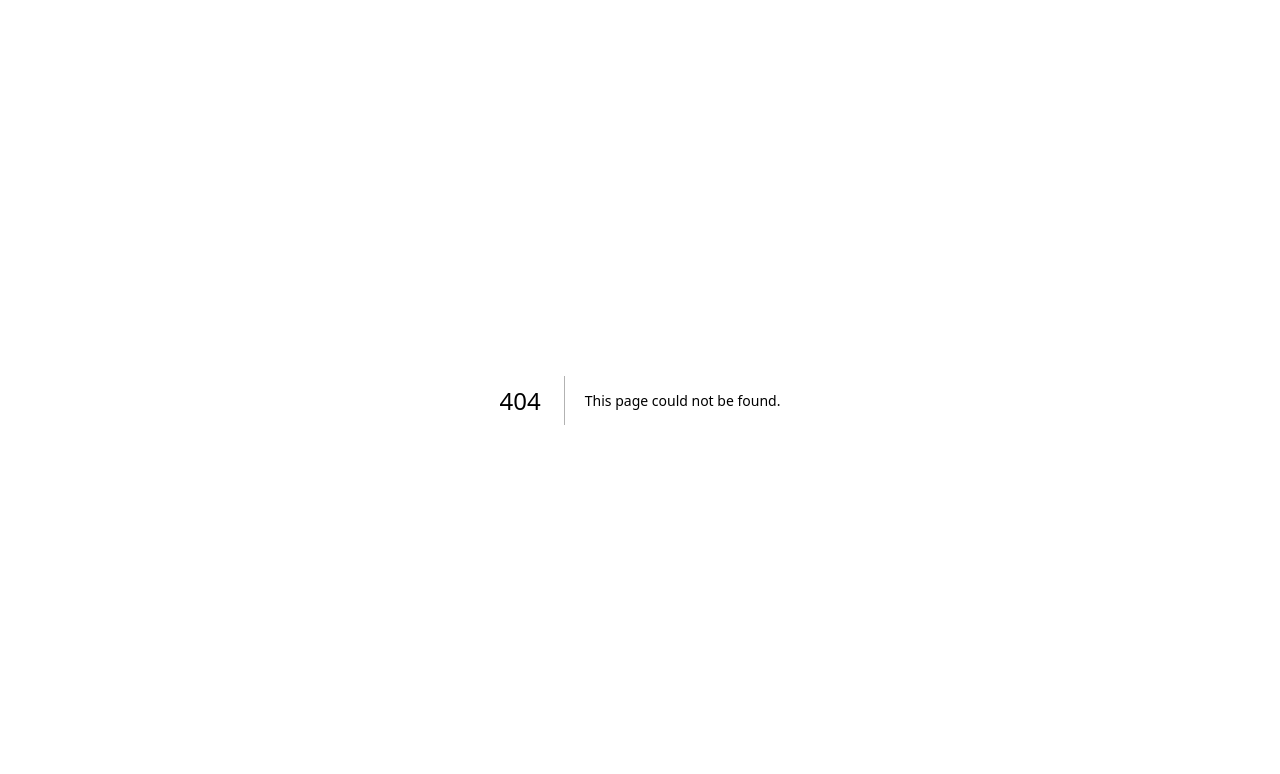
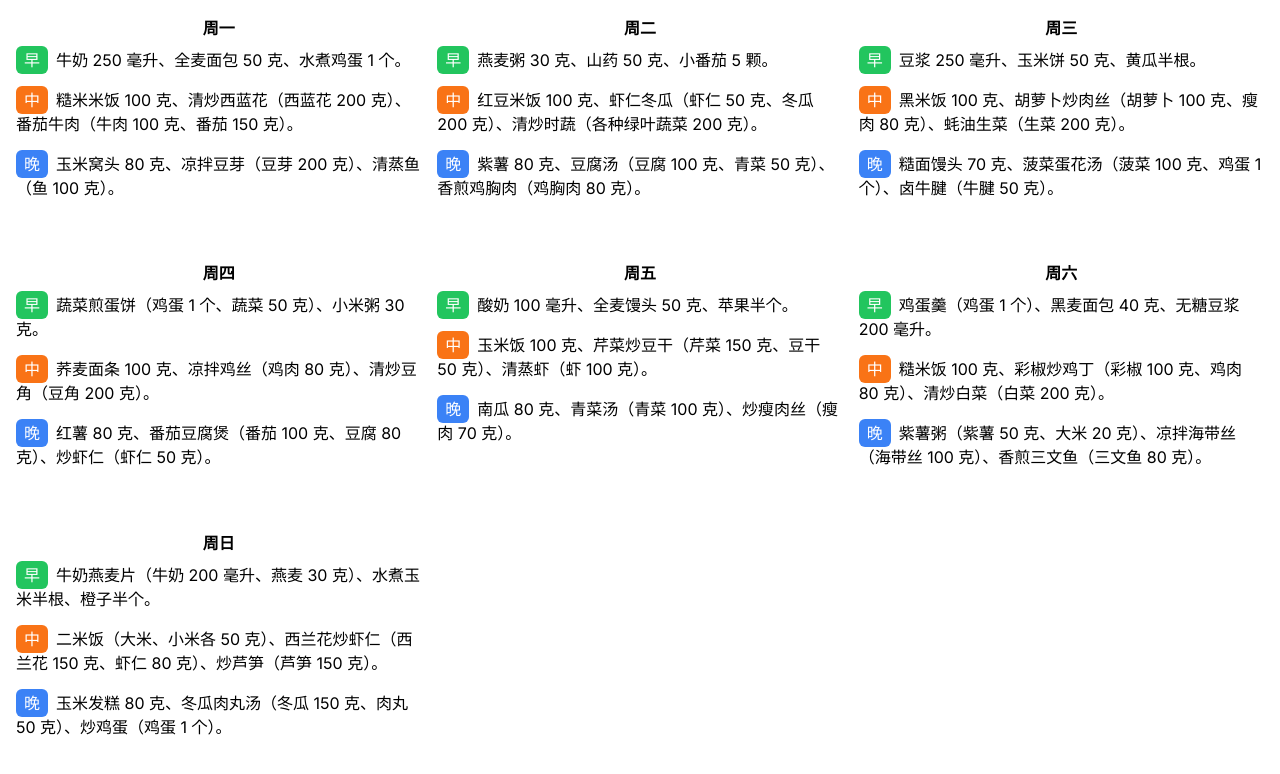
Before and after one commit to XuNeverMore/next-app, a Next.js app: page /recipe in a window 1280 px wide. Before the commit this address had no page. Shown: the top 774 px of the page. Built offline with nearby package versions, Linux system fonts and the light colour scheme.

Commit message:
hide old nets

```diff
--- a/db.json
+++ b/db.json
@@ -41,7 +41,8 @@
         {
           "icon": "https://app.axure.cloud/app/favicon.ico",
           "title": "v2.27.0",
-          "url": "https://733asm.axshare.com/?id=v41jmq&p=家族广场&g=1&sc=3"
+          "url": "https://733asm.axshare.com/?id=v41jmq&p=家族广场&g=1&sc=3",
+          "visible": false
         },
         {
           "icon": "https://lhcdn.lanhuapp.com/web/static/favicon.ico?v=2",
@@ -56,12 +57,14 @@
         {
           "icon": "https://app.axure.cloud/app/favicon.ico",
           "title": "v2.28.0",
-          "url": "https://sytf3c.axshare.com/?id=07rkcb&p=邀请好友多级分成&g=1"
+          "url": "https://sytf3c.axshare.com/?id=07rkcb&p=邀请好友多级分成&g=1",
+          "visible": false
         },
         {
           "icon": "https://app.axure.cloud/app/favicon.ico",
           "title": "v2.28.0-F",
-          "url": "https://zn5e0f.axshare.com/?id=0mkvjd&p=日区消息push&g=1"
+          "url": "https://zn5e0f.axshare.com/?id=0mkvjd&p=日区消息push&g=1",
+          "visible": false
         },
         {
           "title": "项目文档",
@@ -79,17 +82,44 @@
         {
           "icon": "https://app.axure.cloud/app/favicon.ico",
           "title": "v2.29.0-J",
-          "url": "https://a2d9p8.axshare.com/?id=ugpc48&p=家族小金库和活跃任务&g=1&sc=3"
+          "url": "https://a2d9p8.axshare.com/?id=ugpc48&p=家族小金库和活跃任务&g=1&sc=3",
+          "visible": false
         },
         {
           "icon": "https://app.axure.cloud/app/favicon.ico",
           "title": "v2.29.0-F",
-          "url": "https://ktt7q9.axshare.com/?id=los803&p=日区优化点&g=1&sc=3"
+          "url": "https://ktt7q9.axshare.com/?id=los803&p=日区优化点&g=1&sc=3",
+          "visible": false
         },
         {
           "icon": "https://app.axure.cloud/app/favicon.ico",
           "title": "v2.30.0-F",
           "url": "https://24vffv.axshare.com/?id=694vpp&p=语音通话渗透率提升&g=1&sc=3"
+        },
+        {
+          "icon": "https://app.axure.cloud/app/favicon.ico",
+          "title": "v2.30.0-J",
+          "url": "https://ym1nod.axshare.com/?g=1&id=zo98zi&p=日区会员功能"
+        },
+        {
+          "icon": "https://app.axure.cloud/app/favicon.ico",
+          "title": "v2.31.0-J",
+          "url": "https://p5adyl.axshare.com/?g=14&id=j34omb&p=日区女用户自定义打招呼消息&sc=3"
+        },
+        {
+          "icon": "https://app.axure.cloud/app/favicon.ico",
+          "title": "v2.32.0",
+          "url": "https://yh0m38.axshare.com/?id=l16egi&p=日区装扮商城&g=1&sc=3"
+        },
+        {
+          "icon": "https://app.axure.cloud/app/favicon.ico",
+          "title": "v2.33.0-J",
+          "url": "https://sw1wc8.axshare.com/?id=nytfhs&p=幸运礼物&g=1"
+        },
+        {
+          "icon": "https://app.axure.cloud/app/favicon.ico",
+          "title": "v2.33.0-F",
+          "url": "https://ccul9a.axshare.com/?id=qhi3zw&p=日区红包功能&g=1"
         }
       ]
     },
@@ -149,5 +179,5 @@
       ]
     }
   ],
-  "copyText": "你好😯🤔，哈哈哈,你好江山永固你的1234你的五个字体时尚感是我的"
+  "copyText": "一个黄鹂时代给"
 }
--- a/src/app/page.tsx
+++ b/src/app/page.tsx
@@ -3,11 +3,15 @@ import NavList from "@/app/ui/home/NavList";
 import CalendarView from "./ui/home/CalendarView";
 import NetEditor from "./ui/home/NetEditor";
 import { useState } from "react";
+import OffWorkTicker from "./ui/home/OffWorkTicker";
 export default function Home() {
   const [count, setCount] = useState(0);
   const [isEdit, setIsEdit] = useState(false);
   return (
     <div>
+      <div className="position-fixed top-0 left-0">
+        <OffWorkTicker></OffWorkTicker>
+      </div>
       <NetEditor
         isEdit={isEdit}
         onClick={() => setIsEdit(!isEdit)}
--- /dev/null
+++ b/src/app/recipe/page.tsx
@@ -0,0 +1,148 @@
+interface Recipe {
+  description: string;
+}
+interface Menu {
+  day: string;
+  breakfast: Recipe;
+  lunch: Recipe;
+  dinner: Recipe;
+}
+const weeklyMenu: Array<Menu> = [
+  {
+    day: "周一",
+    breakfast: {
+      description: "牛奶 250 毫升、全麦面包 50 克、水煮鸡蛋 1 个。",
+    },
+    lunch: {
+      description:
+        "糙米米饭 100 克、清炒西蓝花（西蓝花 200 克）、番茄牛肉（牛肉 100 克、番茄 150 克）。",
+    },
+    dinner: {
+      description:
+        "玉米窝头 80 克、凉拌豆芽（豆芽 200 克）、清蒸鱼（鱼 100 克）。",
+    },
+  },
+  {
+    day: "周二",
+    breakfast: {
+      description: "燕麦粥 30 克、山药 50 克、小番茄 5 颗。",
+    },
+    lunch: {
+      description:
+        "红豆米饭 100 克、虾仁冬瓜（虾仁 50 克、冬瓜 200 克）、清炒时蔬（各种绿叶蔬菜 200 克）。",
+    },
+    dinner: {
+      description:
+        "紫薯 80 克、豆腐汤（豆腐 100 克、青菜 50 克）、香煎鸡胸肉（鸡胸肉 80 克）。",
+    },
+  },
+  {
+    day: "周三",
+    breakfast: {
+      description: "豆浆 250 毫升、玉米饼 50 克、黄瓜半根。",
+    },
+    lunch: {
+      description:
+        "黑米饭 100 克、胡萝卜炒肉丝（胡萝卜 100 克、瘦肉 80 克）、蚝油生菜（生菜 200 克）。",
+    },
+    dinner: {
+      description:
+        "糙面馒头 70 克、菠菜蛋花汤（菠菜 100 克、鸡蛋 1 个）、卤牛腱（牛腱 50 克）。",
+    },
+  },
+  {
+    day: "周四",
+    breakfast: {
+      description: "蔬菜煎蛋饼（鸡蛋 1 个、蔬菜 50 克）、小米粥 30 克。",
+    },
+    lunch: {
+      description:
+        "荞麦面条 100 克、凉拌鸡丝（鸡肉 80 克）、清炒豆角（豆角 200 克）。",
+    },
+    dinner: {
+      description:
+        "红薯 80 克、番茄豆腐煲（番茄 100 克、豆腐 80 克）、炒虾仁（虾仁 50 克）。",
+    },
+  },
+  {
+    day: "周五",
+    breakfast: {
+      description: "酸奶 100 毫升、全麦馒头 50 克、苹果半个。",
+    },
+    lunch: {
+      description:
+        "玉米饭 100 克、芹菜炒豆干（芹菜 150 克、豆干 50 克）、清蒸虾（虾 100 克）。",
+    },
+    dinner: {
+      description:
+        "南瓜 80 克、青菜汤（青菜 100 克）、炒瘦肉丝（瘦肉 70 克）。",
+    },
+  },
+  {
+    day: "周六",
+    breakfast: {
+      description: "鸡蛋羹（鸡蛋 1 个）、黑麦面包 40 克、无糖豆浆 200 毫升。",
+    },
+    lunch: {
+      description:
+        "糙米饭 100 克、彩椒炒鸡丁（彩椒 100 克、鸡肉 80 克）、清炒白菜（白菜 200 克）。",
+    },
+    dinner: {
+      description:
+        "紫薯粥（紫薯 50 克、大米 20 克）、凉拌海带丝（海带丝 100 克）、香煎三文鱼（三文鱼 80 克）。",
+    },
+  },
+  {
+    day: "周日",
+    breakfast: {
+      description:
+        "牛奶燕麦片（牛奶 200 毫升、燕麦 30 克）、水煮玉米半根、橙子半个。",
+    },
+    lunch: {
+      description:
+        "二米饭（大米、小米各 50 克）、西兰花炒虾仁（西兰花 150 克、虾仁 80 克）、炒芦笋（芦笋 150 克）。",
+    },
+    dinner: {
+      description:
+        "玉米发糕 80 克、冬瓜肉丸汤（冬瓜 150 克、肉丸 50 克）、炒鸡蛋（鸡蛋 1 个）。",
+    },
+  },
+];
+export default function Page() {
+  return (
+    <div className="w-full flex justify-center h-screen p-4">
+      <div className="w-full grid grid-cols-1 md:grid-cols-2 lg:grid-cols-3 gap-4">
+        {/* Recipe方法 渲染weeklyMenu数组 */}
+        {weeklyMenu.map((menu) => (
+          <Recipe key={menu.day} menu={menu} />
+        ))}
+      </div>
+    </div>
+  );
+}
+
+function Recipe({ menu }: { menu: Menu }) {
+  return (
+    <div className="">
+      <h2 className="text-center font-bold">{menu.day}</h2>
+      <p className="py-2">
+        <span className="bg-green-500 text-white px-2 py-1 rounded-md mr-2">
+          早
+        </span>
+        {menu.breakfast.description}
+      </p>
+      <p className="py-2">
+        <span className="bg-orange-500 text-white px-2 py-1 rounded-md mr-2">
+          中
+        </span>
+        {menu.lunch.description}
+      </p>
+      <p className="py-2">
+        <span className="bg-blue-500 text-white px-2 py-1 rounded-md mr-2">
+          晚
+        </span>
+        {menu.dinner.description}
+      </p>
+    </div>
+  );
+}
--- a/src/app/ui/home/NavList.tsx
+++ b/src/app/ui/home/NavList.tsx
@@ -4,6 +4,7 @@ import Link from "next/link";
 import { useState, useEffect, useRef } from "react";
 import { NetFolder, Net } from "@/libs/nets";
 import iconDelete from "@/assets/images/delete.svg";
+import iconNet from "@/assets/images/net.svg";
 
 const defaultNets: NetFolder[] = [];
 export default function NavList({
@@ -18,6 +19,12 @@ export default function NavList({
       .then((res) => res.json())
       .then((data) => {
         let nets = data.data as NetFolder[];
+        nets = nets.map((item) => {
+          item.children = item.children.filter((child) => {
+            return child.visible !== false;
+          });
+          return item;
+        });
         setNets(nets);
         console.log("fetch net_list");
       });
@@ -38,7 +45,7 @@ export default function NavList({
                 className="w-full flex p-2 hover:bg-green-100 rounded-md items-center gap-2 flex-1"
               >
                 <Image
-                  src={child.icon||'/next.svg'}
+                  src={child.icon || iconNet}
                   alt={child.title}
                   width={30}
                   height={30}
--- /dev/null
+++ b/src/app/ui/home/OffWorkTicker.tsx
@@ -0,0 +1,52 @@
+"use client";
+
+import { useEffect, useState } from "react";
+
+export default function OffWorkTicker() {
+  //state of time left
+  const [timeLeft, setTimeLeft] = useState("12:00:00");
+  useEffect(() => {
+    //周三周五18:30下班，其他上班日21:00下班
+    const now = new Date();
+    const day = now.getDay();
+    let t = now.getTime();
+    //倒计时还剩多长时间下班
+    let countdown = 0;
+    let endMills = 0;
+    if (day === 3 || day === 5) {
+      //now = 18:30
+      endMills = new Date(
+        now.getFullYear(),
+        now.getMonth(),
+        now.getDate(),
+        18,
+        30,
+        0
+      ).getTime();
+    } else {
+      //now = 21:00
+      endMills = new Date(
+        now.getFullYear(),
+        now.getMonth(),
+        now.getDate(),
+        21,
+        0,
+        0
+      ).getTime();
+    }
+    countdown = (endMills - t) / 1000;
+    const timer = setInterval(() => {
+      countdown -= 1;
+      //将countdown毫秒数转换为时分秒
+      const h = Math.floor(countdown / 3600);
+      const m = Math.floor((countdown % 3600) / 60);
+      const s = Math.floor(countdown % 60);
+      setTimeLeft(`${h}:${m}:${s}`);
+      if (countdown <= 0) {
+        clearInterval(timer);
+      }
+    }, 1000);
+  }, []);
+
+  return <div>{timeLeft}</div>;
+}
--- a/src/libs/nets.ts
+++ b/src/libs/nets.ts
@@ -2,6 +2,7 @@ export interface Net {
   icon: string;
   title: string;
   url: string;
+  visible?: boolean;
 }
 
 export interface NetFolder {
@@ -9,6 +10,4 @@ export interface NetFolder {
   children: Array<Net>;
 }
 
-export const categorys = [
-  'Technology','Work','AI Tools','Design'
-]
+export const categorys = ["Technology", "Work", "AI Tools", "Design"];
```
Also changed, not shown: src/assets/images/net.svg (added).
